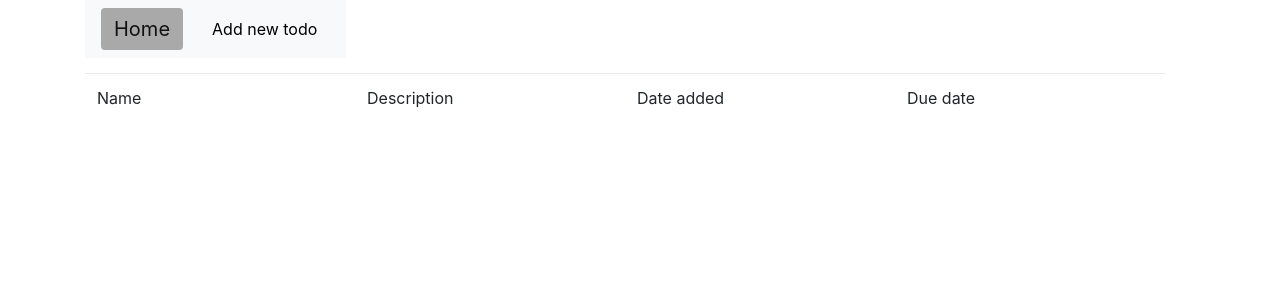
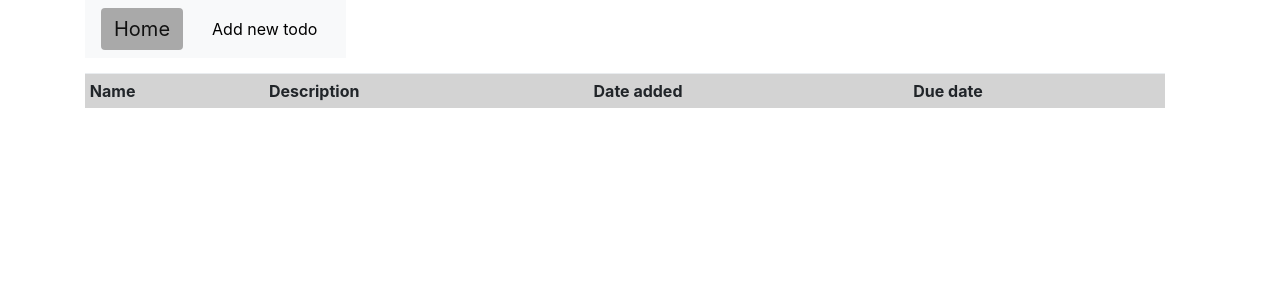
Before and after one commit to hspsh/pythonhacking-pyramid, a Python web app: template pyramid_hs/templates/to_do/list.jinja2 in a window 1280 px wide. Shown: the part 38-338 px from the top of the page. Run offline with Jinja, Linux system fonts and the light colour scheme; the template is opened without the code that fills it, so the values that code supplies are empty.

Commit message:
Template update:  - Solve problem with displaying table in different browser

```diff
--- a/pyramid_hs/static/css/style.css
+++ b/pyramid_hs/static/css/style.css
@@ -22,3 +22,7 @@
 .data {
 
 }
+
+.table_header {
+    background: lightgray;
+}
--- a/pyramid_hs/templates/to_do/list.jinja2
+++ b/pyramid_hs/templates/to_do/list.jinja2
@@ -21,22 +21,22 @@
 {% endblock %}
 
 {% block content %}
-    <table class="table table-hover table-responsive">
-        <thead class="thead-inverse">
+    <table class="table table-sm table-hover table-responsive">
+        <thead class="table_header">
             <tr>
-                <td class="col-md-3">Name</td>
-                <td class="col-md-3">Description</td>
-                <td class="col-md-3">Date added</td>
-                <td class="col-md-3">Due date</td>
+                <td><strong>Name</strong></td>
+                <td><strong>Description</strong></td>
+                <td><strong>Date added</strong></td>
+                <td><strong>Due date</strong></td>
             </tr>
         </thead>
         <tbody>
             {% for todo in todo_list %}
                 <tr>
-                    <td class="col-md-3">{{ todo.title }}</td>
-                    <td class="col-md-3">{{ todo.description }}</td>
-                    <td class="col-md-3">{{ todo.date_added }}</td>
-                    <td class="col-md-3">-</td>
+                    <td>{{ todo.title }}</td>
+                    <td>{{ todo.description }}</td>
+                    <td>{{ todo.date_added }}</td>
+                    <td>-</td>
                 </tr>
             {% endfor %}
         </tbody>
```
